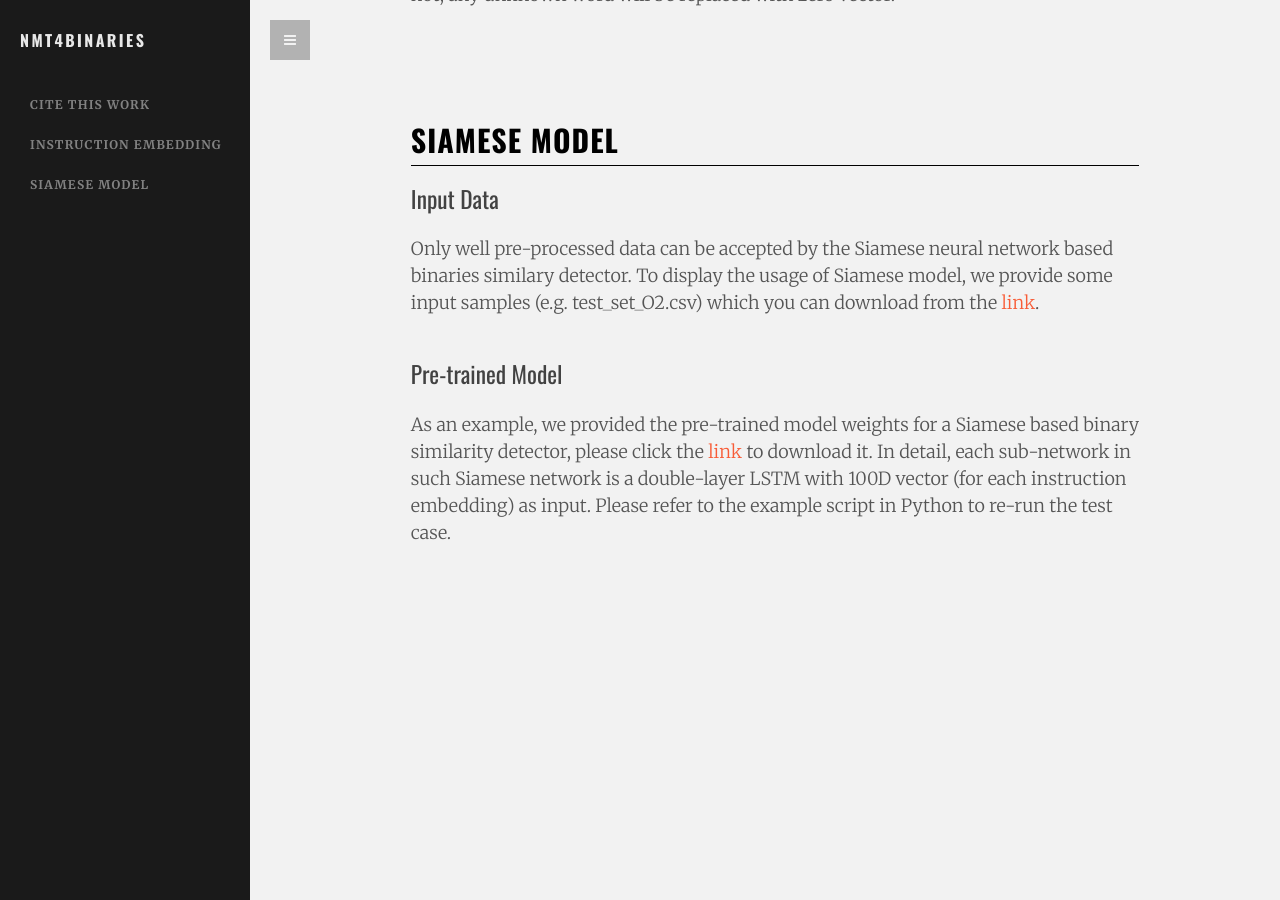
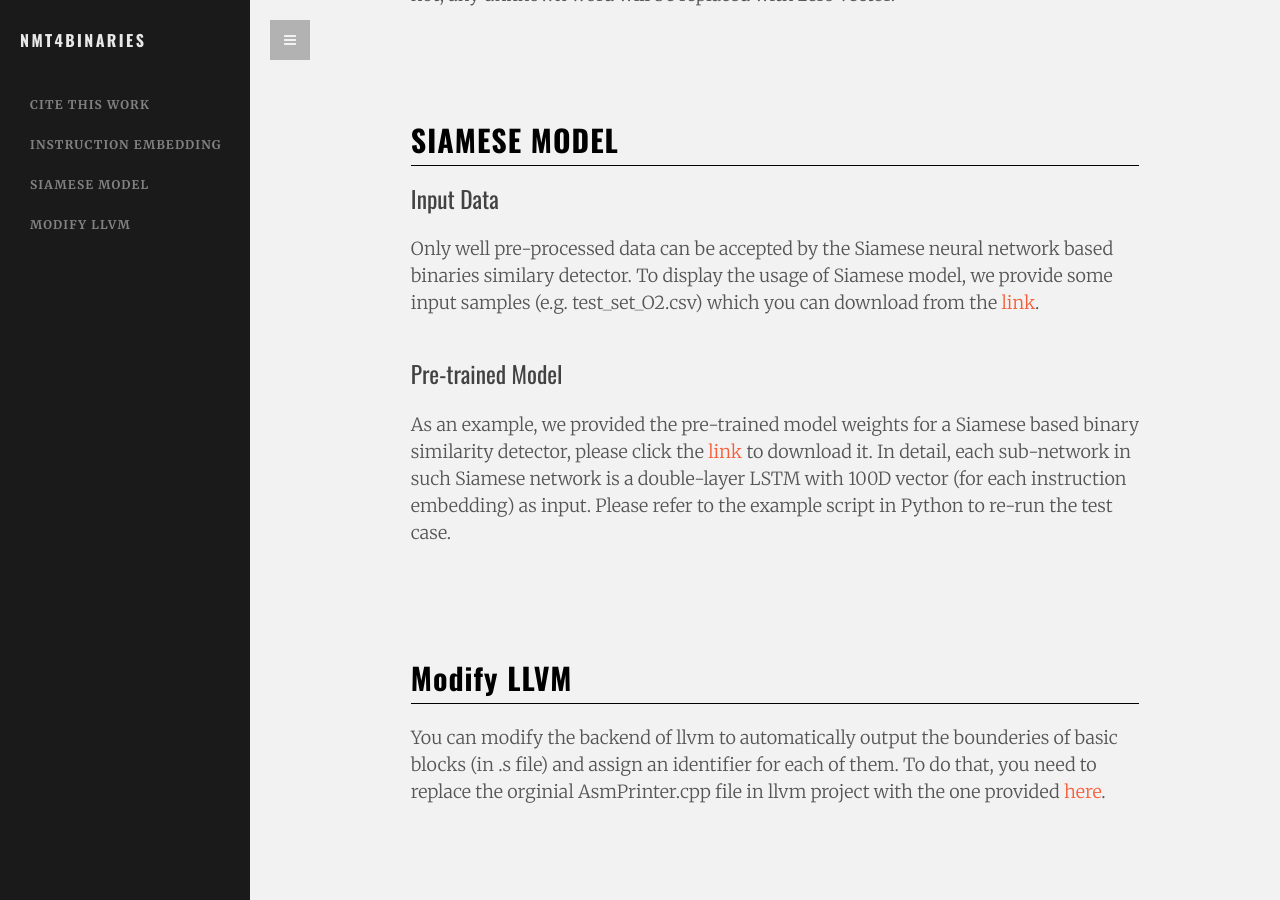
Before and after one commit to nmt4binaries/nmt4binaries.github.io, a Jekyll site: the page built from index.html, in a window 1280 px wide and 900 px high, scrolled down 1225 px. Built offline with Jekyll 4.4.1, drawn with Linux system fonts in a browser that asks for light colours.

Commit message:
Update index.html

```diff
--- a/index.html
+++ b/index.html
@@ -14,6 +14,9 @@ sections:
 
   - title: Siamese Model
     link: "#model"
+
+  - title: Modify LLVM
+    link: "#llvm"
 
 ---
 
@@ -112,4 +115,20 @@ sections:
 
     </div>   <!-- /model -->
   </div> <!-- /.sect -->
+
+
+  <div class="row sect">
+    <div id="llvm" class="{{ page.width | join: ' ' }}">
+      <div class="page-header">
+        <h2>Modify LLVM</h2>
+      </div>
+
+        <p>You can modify the backend of llvm to automatically output the bounderies of basic blocks (in .s file) and assign an identifier for each of them.
+           To do that, you need to replace the orginial AsmPrinter.cpp file in llvm project with the one provided <a href="https://github.com/nmt4binaries/nmt4binaries.github.io/tree/master/download/">here</a>.
+        </p>
+
+
+    </div>   <!-- /model -->
+  </div> <!-- /.sect -->
+
 </div><!-- /.container-fluid -->
```
